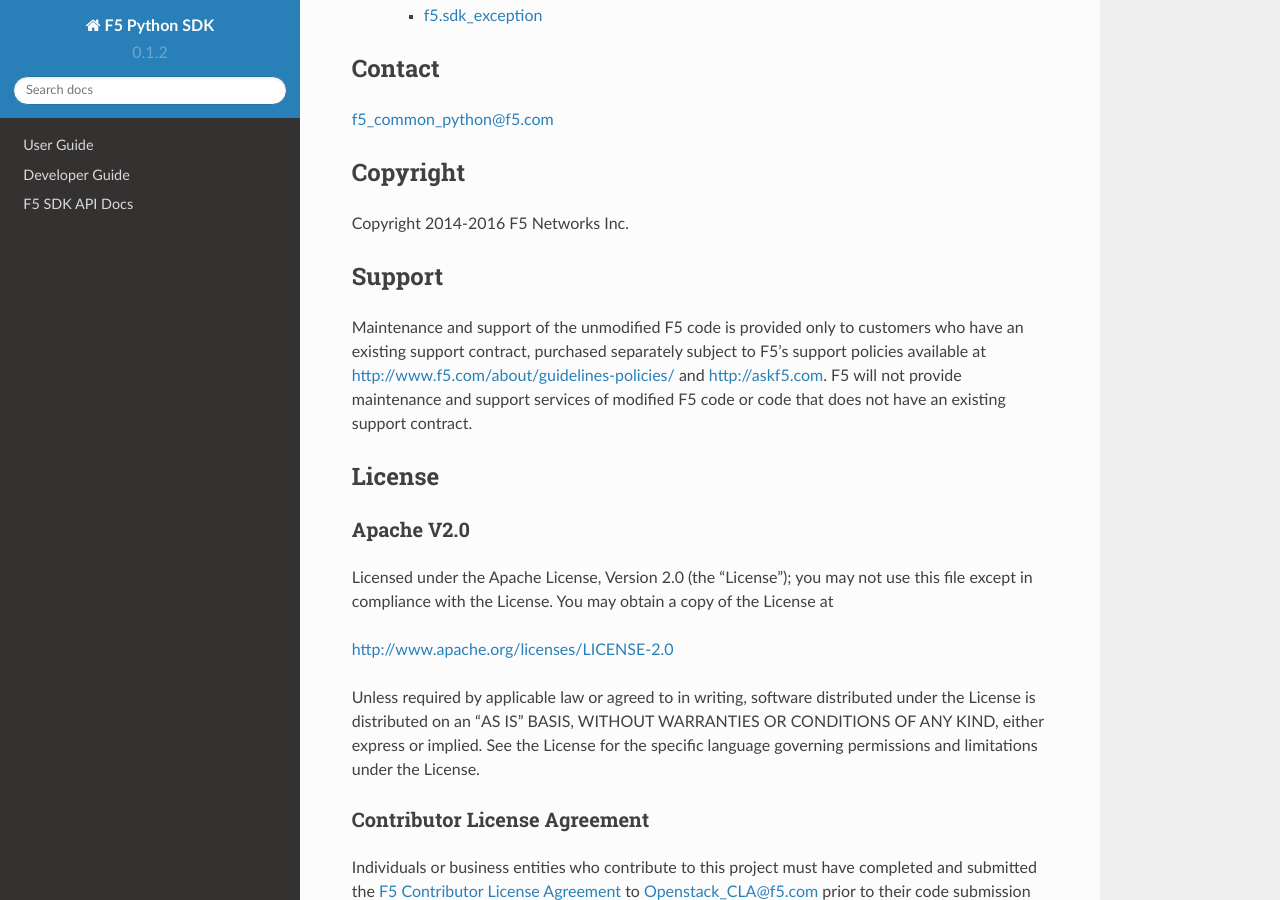
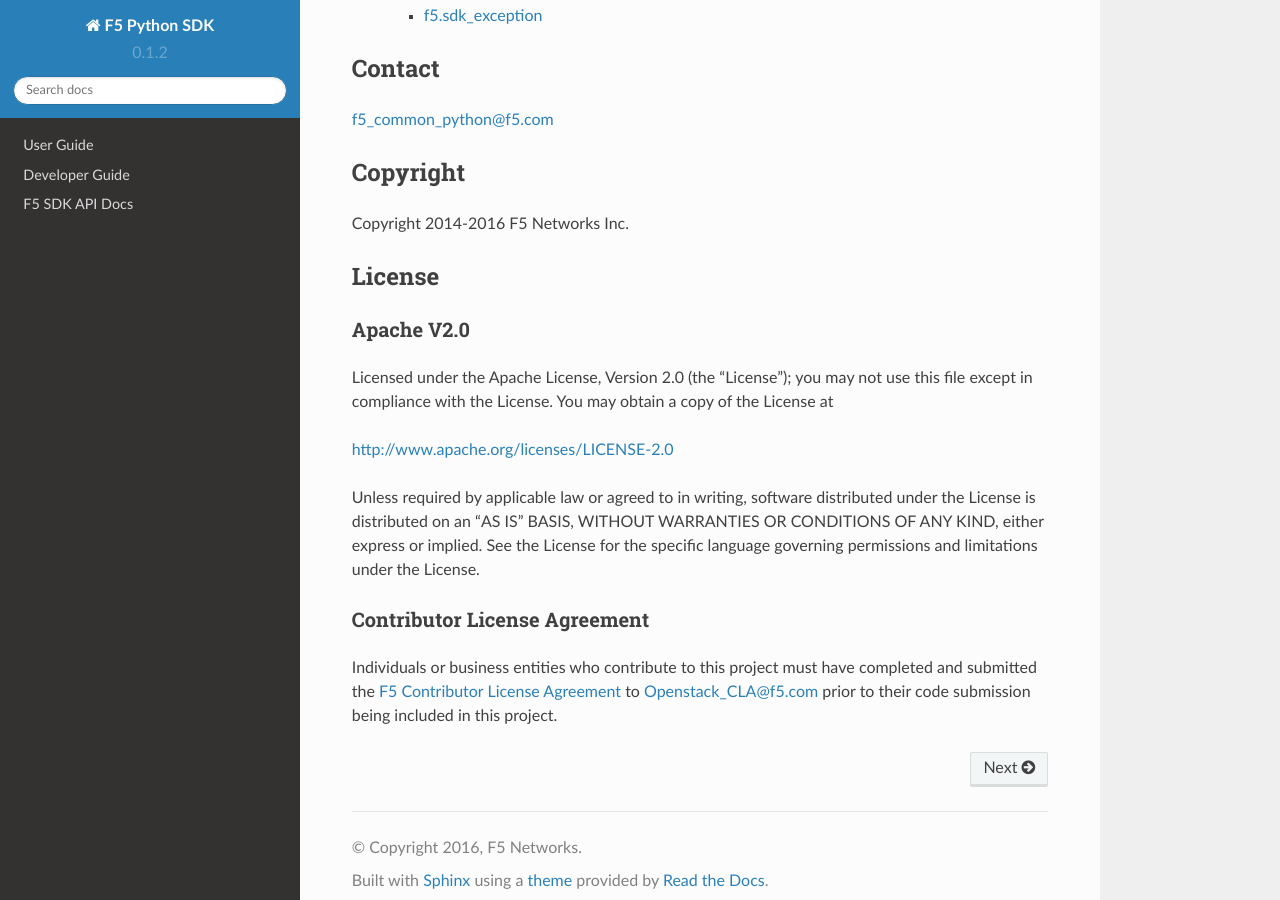
Before and after one commit to F5Networks/f5-common-python, a Sphinx documentation site: the page built from docs/index.rst, in a window 1280 px wide and 900 px high, scrolled down 2324 px. Built offline with Sphinx 7.4.7 and the Read the Docs theme 2.0.0, drawn with Linux system fonts in a browser that asks for light colours.

Commit message:
Update SUPPORT statements in file and documentation #277
Issues:
Fixes #277

Problem:
This package is not included in the official F5 support statement
unless a problem or issue is found via its use by a higher level
supported application like F5Networks/f5-openstack-agent.

Analysis:
* Removed the SUPPORT file
* Removed the support sections from the readme and index page for docs

Tests:

```diff
--- a/README.rst
+++ b/README.rst
@@ -118,9 +118,6 @@ Copyright
 ---------
 Copyright 2014-2016 F5 Networks Inc.
 
-Support
--------
-See `Support <SUPPORT.md>`__
 
 License
 -------
--- a/docs/index.rst
+++ b/docs/index.rst
@@ -70,14 +70,6 @@ Copyright
 ---------
 Copyright 2014-2016 F5 Networks Inc.
 
-Support
--------
-Maintenance and support of the unmodified F5 code is provided only to customers
-who have an existing support contract, purchased separately subject to F5’s
-support policies available at http://www.f5.com/about/guidelines-policies/ and
-http://askf5.com.  F5 will not provide maintenance and support services of
-modified F5 code or code that does not have an existing support contract.
-
 License
 -------
 Apache V2.0
```
Also changed, not shown: SUPPORT.md (deleted, +0 -5 lines).
